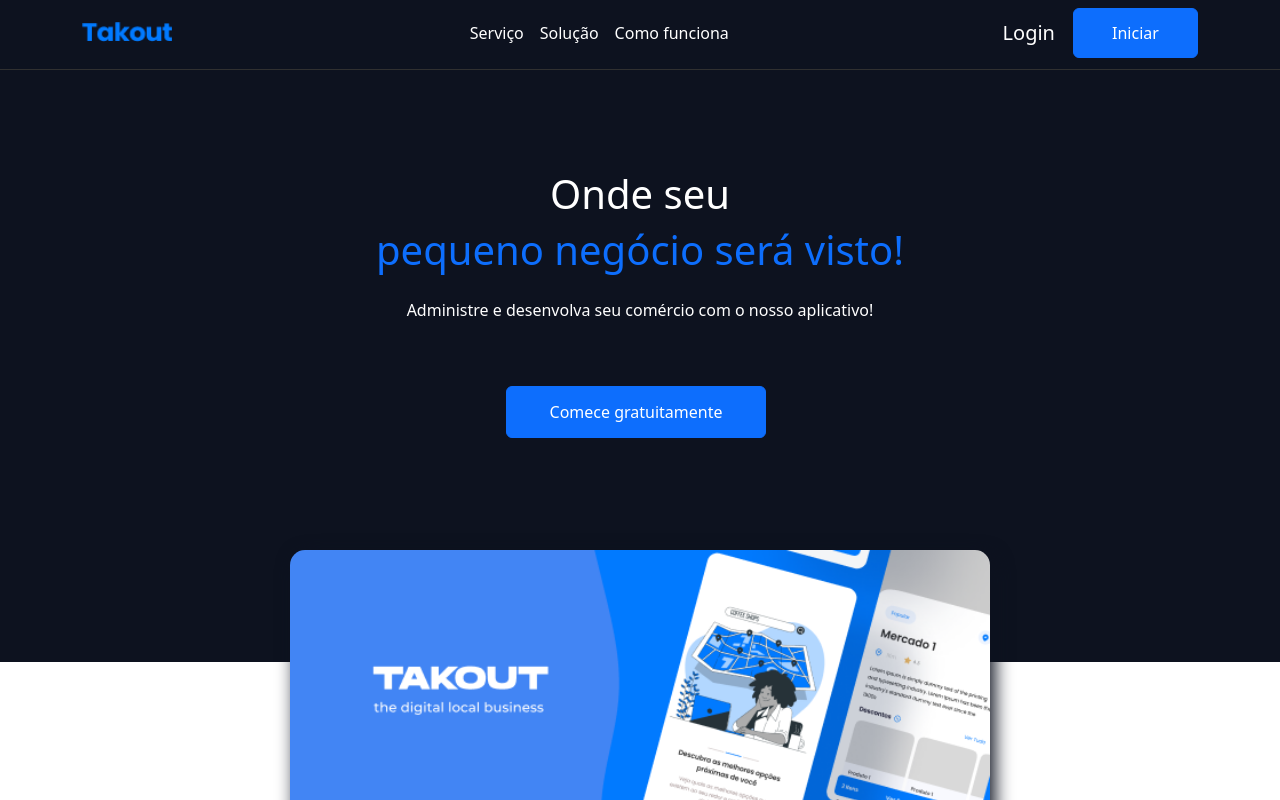
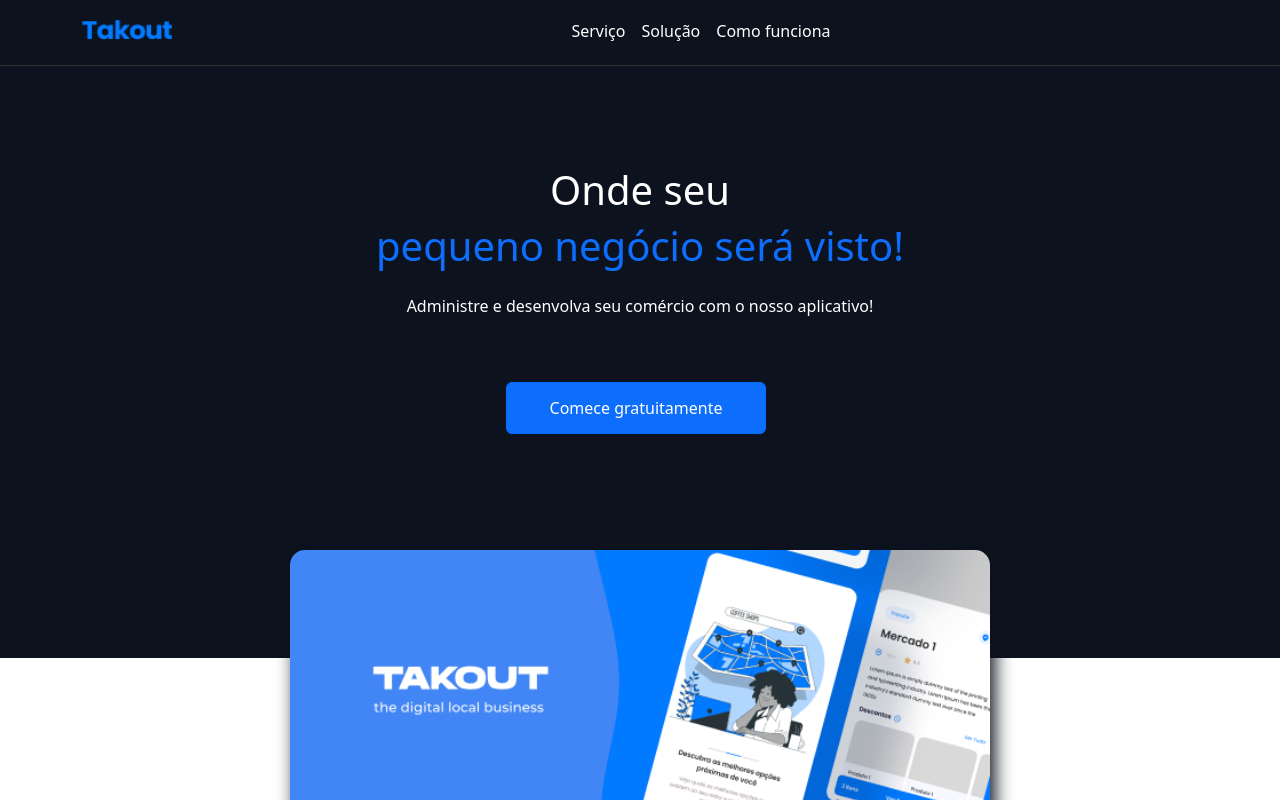
Before and after one commit to AlvarezGui/takout-lp, a Next.js app: page / in a window 1280 px wide. Shown: the top 800 px of the page. Built offline with nearby package versions, Linux system fonts and the light colour scheme.

Commit message:
Add files via upload

```diff
--- a/components/como-funciona.jsx
+++ b/components/como-funciona.jsx
@@ -48,7 +48,6 @@
                                         src=
                                         "/estaImg.png"
                                         className='img-fluid shadow-4 imgCF2'
-                                        alt='Imagem estatística takout'
                                     />
                                 </Tab.Pane>
 
@@ -57,7 +56,6 @@
                                         src=
                                         "/regiao.png"
                                         className='img-fluid shadow-4 imgCF2'
-                                        alt='Imagem região takout'
                                     />
                                 </Tab.Pane>
 
@@ -66,7 +64,6 @@
                                         src=
                                         "/orgImg.png"
                                         className='img-fluid shadow-4 imgCF2'
-                                        alt='Imagem organização celular takout'
                                     />
                                 </Tab.Pane>
 
--- a/components/header.jsx
+++ b/components/header.jsx
@@ -18,11 +18,6 @@
             <Nav.Link href="#solucao"><h6>Solução</h6></Nav.Link>
             <Nav.Link href="#CF"><h6>Como funciona</h6></Nav.Link>
           </Nav>
-
-          <Nav>
-            <Nav.Link href=""><h5>Login</h5></Nav.Link>
-            <Button variant="primary">Iniciar</Button>{' '}
-          </Nav>
         </Navbar.Collapse>
       </Container>
     </Navbar>
--- a/components/meio.jsx
+++ b/components/meio.jsx
@@ -26,7 +26,6 @@
                 src=
                 "/imgMeio.png"
                 className='img-fluid placeHolder1'
-                alt='Imagem takout'
             />
         </div>
 
--- a/components/solucao.jsx
+++ b/components/solucao.jsx
@@ -22,7 +22,6 @@
                             src=
                             "icones/orgIcon.png"
                             className='img-fluid shadow-4 imgCardSolu'
-                            alt='Imagem organização takout'
                         />
                             <Card.Body className="cardSoluFundo">
                                 <Card.Title className="cardSoluFundo">Organização</Card.Title>
@@ -38,7 +37,6 @@
                                 src=
                                 "icones/visiIcon.png"
                                 className='img-fluid shadow-4 imgCardSolu'
-                                alt='Imagem visibilidade takout'
                             />
                             <Card.Body className="cardSoluFundo">
                                 <Card.Title className="cardSoluFundo">Visibilidade</Card.Title>
@@ -54,7 +52,6 @@
                                 src=
                                 "icones/faciIcon.png"
                                 className='img-fluid shadow-4 imgCardSolu'
-                                alt='Imagem facilidade takout'
                             />
                             <Card.Body className="cardSoluFundo">
                                 <Card.Title className="cardSoluFundo">Fácilidade</Card.Title>
```
